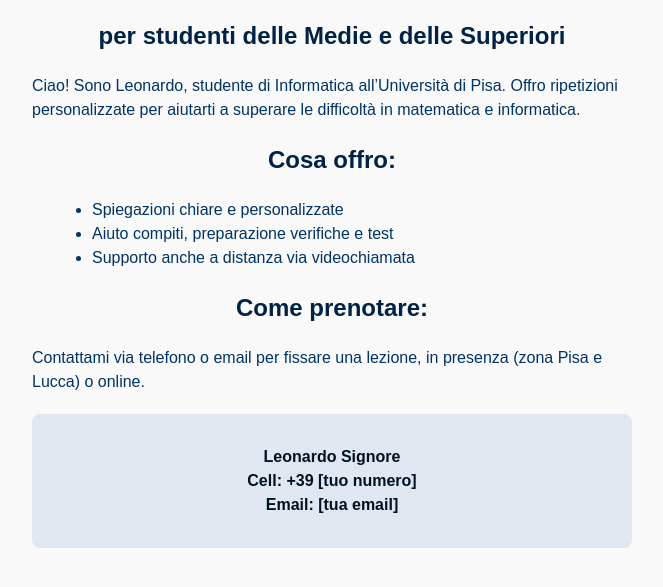
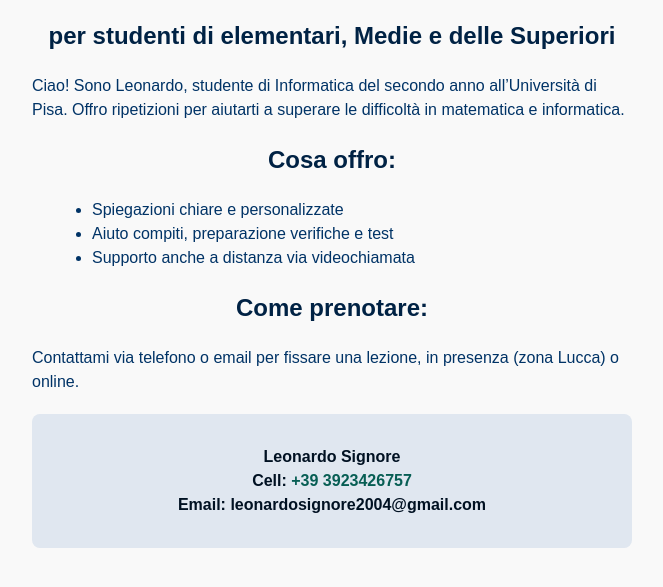
Before and after one commit to Leonardosignore/ripetizioni, a plain HTML site: page root/index.html in a window 1280 px wide. Shown: the part 81-668 px from the top of the page, without its empty margins (308-971 px from the left). Drawn offline with Linux system fonts and the light colour scheme.

Commit message:
add root and mv index in

```diff
--- a/index.html
+++ b/root/index.html
@@ -38,9 +38,9 @@
 </head>
 <body>
     <h1>Ripetizioni di Matematica e Informatica</h1>
-    <h2>per studenti delle Medie e delle Superiori</h2>
+    <h2>per studenti di elementari, Medie e delle Superiori</h2>
 
-    <p>Ciao! Sono Leonardo, studente di Informatica all’Università di Pisa. Offro ripetizioni personalizzate per aiutarti a superare le difficoltà in matematica e informatica.</p>
+    <p>Ciao! Sono Leonardo, studente di Informatica del secondo anno all’Università di Pisa. Offro ripetizioni per aiutarti a superare le difficoltà in matematica e informatica.</p>
 
     <h2>Cosa offro:</h2>
     <ul>
@@ -50,12 +50,12 @@
     </ul>
 
     <h2>Come prenotare:</h2>
-    <p>Contattami via telefono o email per fissare una lezione, in presenza (zona Pisa e Lucca) o online.</p>
+    <p>Contattami via telefono o email per fissare una lezione, in presenza (zona Lucca) o online.</p>
 
     <div class="contact">
         <p>Leonardo Signore<br />
-        Cell: +39 [tuo numero]<br />
-        Email: [tua email]</p>
+        Cell: <a href="https://wa.me/393923426757" target="_blank" style="color: #075e54; text-decoration: none;">+39 3923426757</a><br />
+        Email: leonardosignore2004@gmail.com</p>
     </div>
 </body>
 </html>
```
